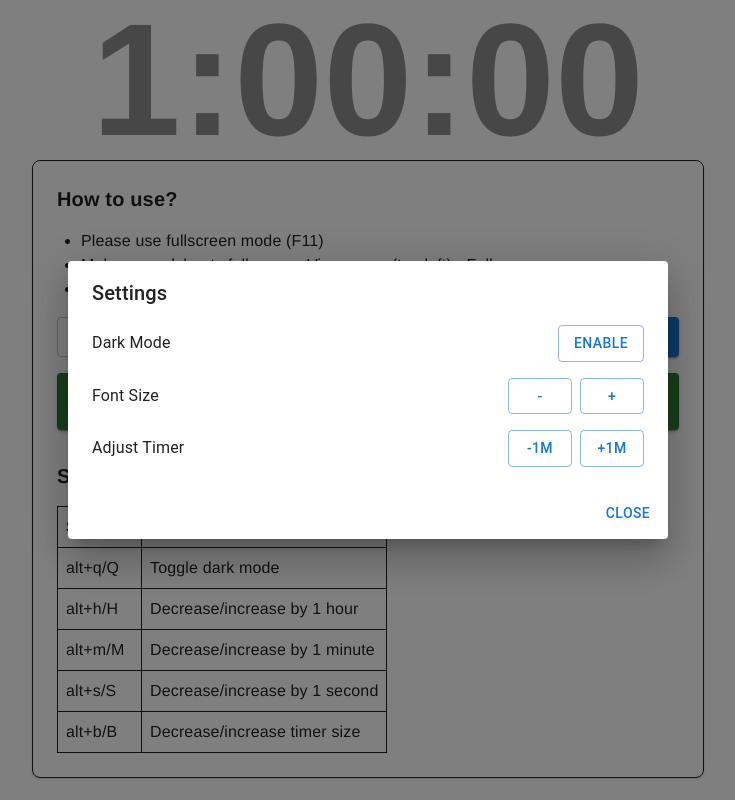
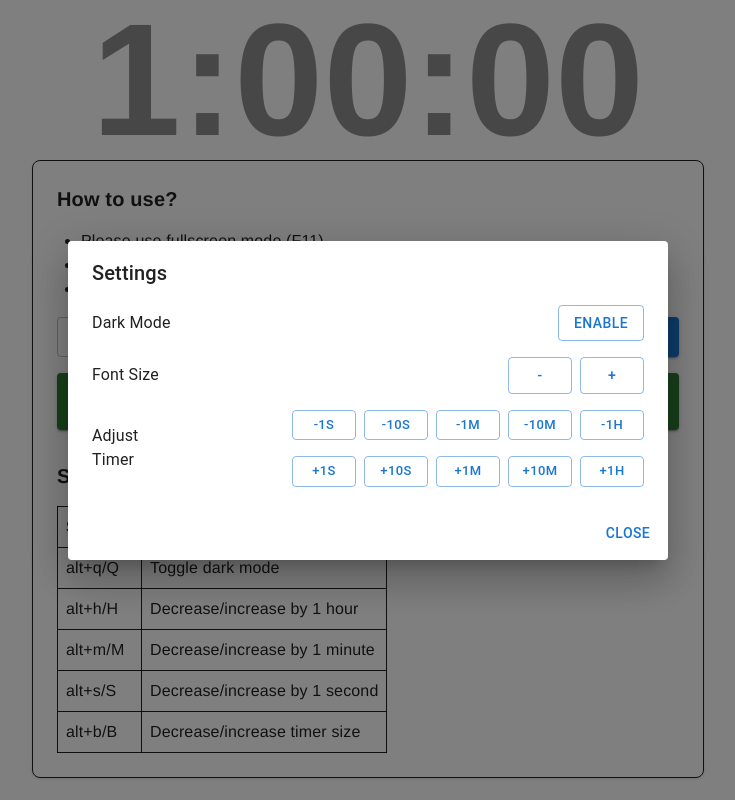
Before and after one commit to fraknoiadam/minimalist-timer-react, a React (Vite) app: page / in a window 1280 px wide. Both pictures are taken after a click on the button 48 px from the left and 34 px from the top of the page. Shown: the whole page, without its empty margins (272-1007 px from the left). Built offline with nearby package versions, Linux system fonts and the light colour scheme.

Commit message:
add more timer adjust settings

```diff
--- a/src/components/SettingsMenu.tsx
+++ b/src/components/SettingsMenu.tsx
@@ -78,20 +78,20 @@ export const SettingsMenu = ({
 
           <div className="flex items-center justify-between">
             <span>Adjust Timer</span>
-            <div className="flex gap-2">
-              <Button
-                variant="outlined"
-                onClick={() => addSecondsToTimer(-60)}
-              >
-                -1m
-              </Button>
-              <Button
-                variant="outlined"
-                onClick={() => addSecondsToTimer(60)}
-              >
-                +1m
-              </Button>
+            <div className="flex flex-wrap gap-2 justify-end">
+              <Button variant="outlined" size="small" onClick={() => addSecondsToTimer(-1)}>-1s</Button>
+              <Button variant="outlined" size="small" onClick={() => addSecondsToTimer(-10)}>-10s</Button>
+              <Button variant="outlined" size="small" onClick={() => addSecondsToTimer(-60)}>-1m</Button>
+              <Button variant="outlined" size="small" onClick={() => addSecondsToTimer(-600)}>-10m</Button>
+              <Button variant="outlined" size="small" onClick={() => addSecondsToTimer(-3600)}>-1h</Button>
+              <div className="w-full"></div>
+              <Button variant="outlined" size="small" onClick={() => addSecondsToTimer(1)}>+1s</Button>
+              <Button variant="outlined" size="small" onClick={() => addSecondsToTimer(10)}>+10s</Button>
+              <Button variant="outlined" size="small" onClick={() => addSecondsToTimer(60)}>+1m</Button>
+              <Button variant="outlined" size="small" onClick={() => addSecondsToTimer(600)}>+10m</Button>
+              <Button variant="outlined" size="small" onClick={() => addSecondsToTimer(3600)}>+1h</Button>
             </div>
+
           </div>
         </DialogContent>
         <DialogActions>
```
